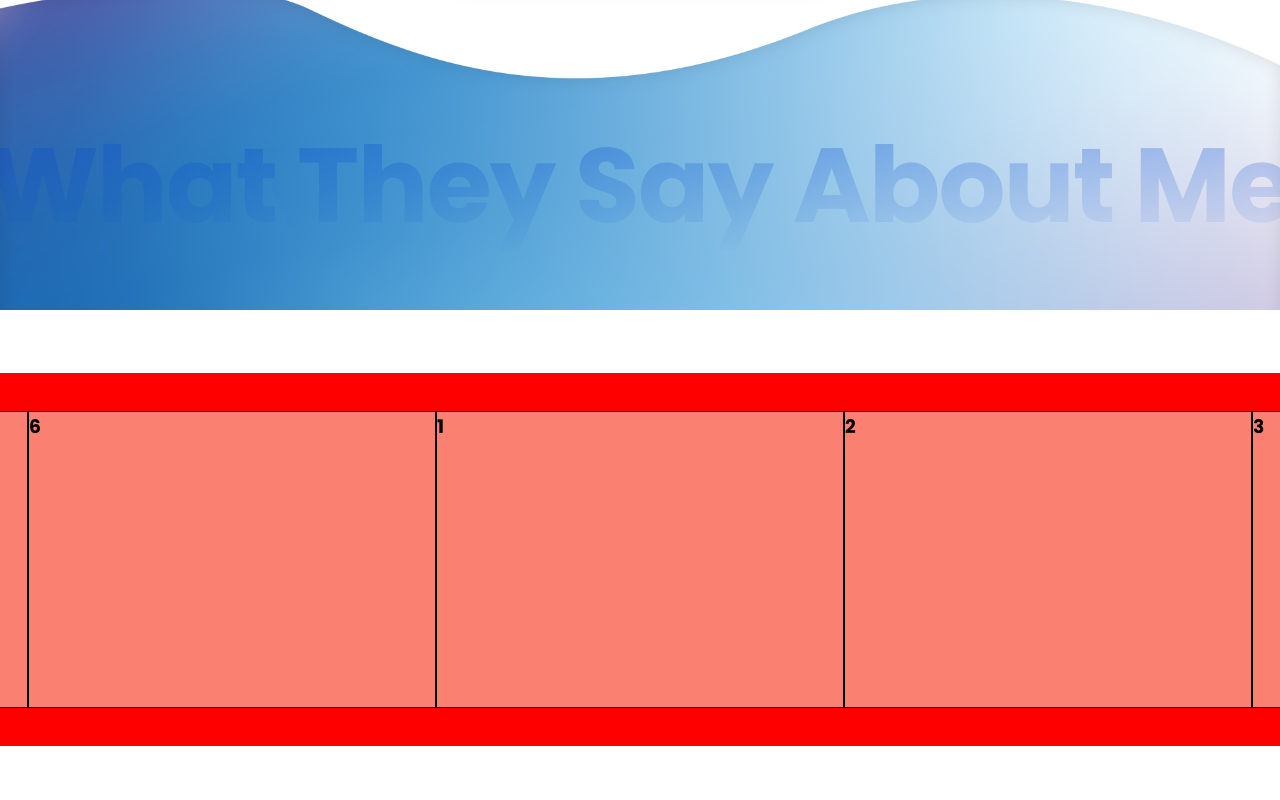
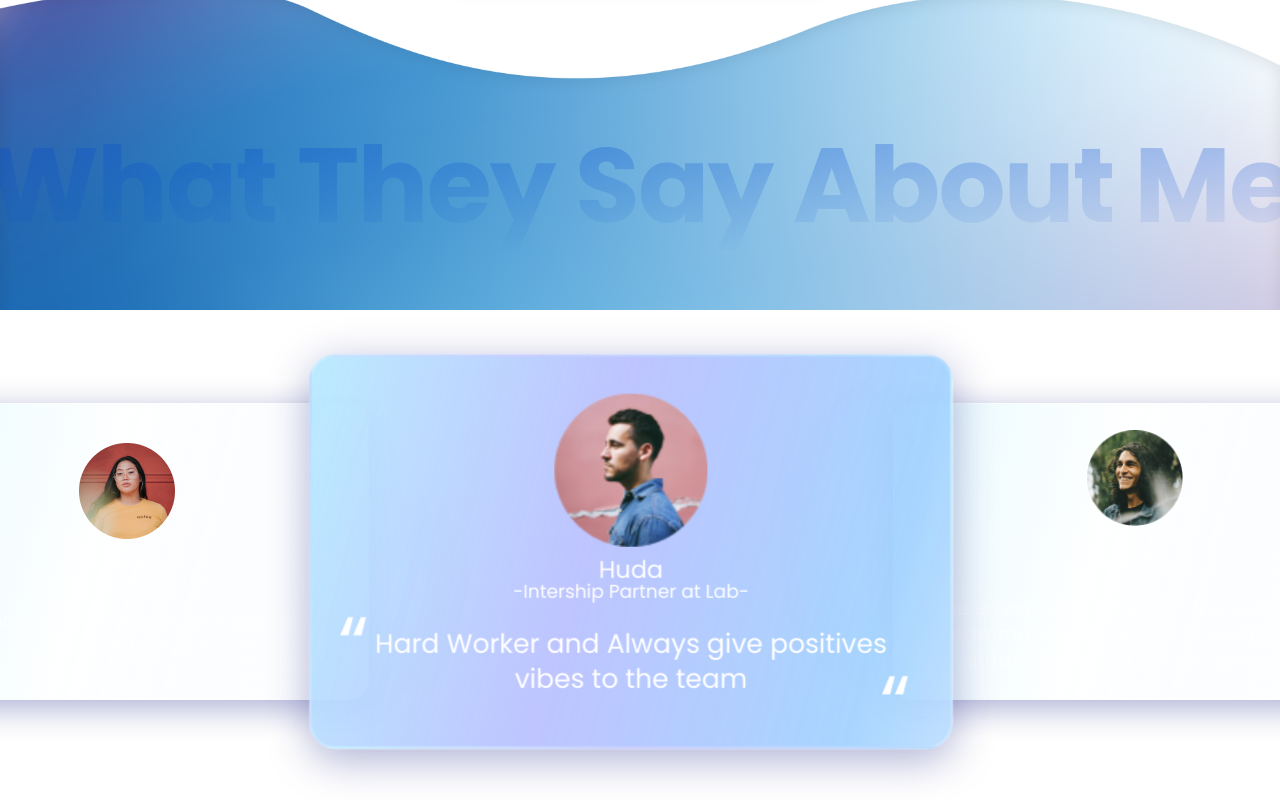
Before and after one commit to SedanaYoga/dewayu-porto, a Next.js app: page / in a window 1280 px wide. Shown: the part 2757-3557 px from the top of the page. Before the commit the page ends 3503 px from the top, so only its background shows below. Built offline with nearby package versions, Linux system fonts and the light colour scheme.

Commit message:
TestiCarousel is done with SwiperJS

```diff
--- a/components/TestiCarousel.tsx
+++ b/components/TestiCarousel.tsx
@@ -1,4 +1,7 @@
-import Slider from 'react-slick'
+// React SwiperJS (for carousel)
+import { Swiper, SwiperSlide } from 'swiper/react'
+import 'swiper/css'
+import Image from 'next/image'
 import styled from 'styled-components'
 
 interface TestiCarouselProps {
@@ -6,37 +9,34 @@ interface TestiCarouselProps {
 }
 const TestiCarousel = (props: TestiCarouselProps) => {
   const { data } = props
-  const settings = {
-    className: 'center',
-    centerMode: true,
-    infinite: true,
-    centerPadding: '60px',
-    slidesToShow: 3,
-    speed: 500,
-    dots: false,
-  }
+
   return (
     <TestiCarouselStyled>
-      <Slider {...settings} className='slider-container'>
-        <div className='card'>
-          <h3>1</h3>
-        </div>
-        <div className='card'>
-          <h3>2</h3>
-        </div>
-        <div className='card'>
-          <h3>3</h3>
-        </div>
-        <div className='card'>
-          <h3>4</h3>
-        </div>
-        <div className='card'>
-          <h3>5</h3>
-        </div>
-        <div className='card'>
-          <h3>6</h3>
-        </div>
-      </Slider>
+      <Swiper
+        slidesPerView={5}
+        centeredSlides={true}
+        loop={true}
+        spaceBetween={20}
+        onSlideChange={() => console.log('slide change')}
+        onSwiper={(swiper) => console.log(swiper)}
+      >
+        {data.map((testi, index) => (
+          <SwiperSlide key={index}>
+            <div className='testi-photo'>
+              <Image src={testi.img} width='96' height='96' alt={testi.name} />
+            </div>
+            <div className='testi-user'>
+              <h3>
+                {testi.name}
+                <span>{`-${testi.relation}-`}</span>
+              </h3>
+            </div>
+            <div className='comment'>
+              <p>{testi.comment}</p>
+            </div>
+          </SwiperSlide>
+        ))}
+      </Swiper>
     </TestiCarouselStyled>
   )
 }
@@ -44,19 +44,103 @@ const TestiCarousel = (props: TestiCarouselProps) => {
 export default TestiCarousel
 
 export const TestiCarouselStyled = styled.div`
-  margin-top: 120px;
-  .slider-container {
+  margin-top: 50px;
+  position: relative;
+  left: -287px;
+  width: 1911px;
+  height: auto;
+  padding: 100px 0 100px;
+  overflow: hidden;
+  /* background: red; */
+  .swiper {
+    width: 2500px;
+    left: -300px;
+    min-height: 200px;
+    overflow: visible;
+  }
+  .swiper-slide {
+    width: 200px;
+    height: 297px;
+    text-align: center;
+    font-size: 18px;
+    padding: 20px;
     display: flex;
+    flex-direction: column;
     justify-content: center;
     align-items: center;
-    width: 100%;
-    height: 373px;
-    background: red;
+    color: rgba(255, 255, 255, 0.5);
+    transition: all 0.3s ease;
+    background: linear-gradient(
+      104.66deg,
+      rgba(188, 243, 255, 0.43) -9.17%,
+      rgba(247, 252, 255, 0.0963021) 43.3%,
+      rgba(211, 234, 255, 0.0817) 65.76%,
+      rgba(249, 252, 255, 0.2752) 102.6%,
+      rgba(255, 255, 255, 0.4257) 129.21%
+    );
+
+    box-shadow: 0 8px 32px 0 rgba(31, 38, 135, 0.37);
+    backdrop-filter: blur(20px);
+    -webkit-backdrop-filter: blur(20px);
+    border: 1px solid rgba(255, 255, 255, 0.18);
+    backdrop-filter: blur(20px);
+    border-radius: 20px;
+
+    &.swiper-slide-active {
+      color: #fff;
+      background: linear-gradient(
+        104.66deg,
+        #bcf3ff -9.17%,
+        rgba(174, 182, 255, 0.8) 43.3%,
+        rgba(159, 209, 255, 0.9) 85.76%,
+        rgba(193, 224, 255, 0.9) 102.6%,
+        rgba(255, 255, 255, 1) 129.21%
+      );
+
+      box-shadow: 0 8px 32px 0 rgba(31, 38, 135, 0.37);
+      backdrop-filter: blur(80px);
+      -webkit-backdrop-filter: blur(80px);
+      border: 2px solid rgba(255, 255, 255, 0.18);
+      border-radius: 20px;
+      .testi-photo {
+        transform: scale(1.2);
+      }
+      transform: scale(1.33);
+      z-index: 2;
+    }
   }
-  .card {
-    width: 480px;
-    height: 297px;
-    background: salmon;
-    border: 1px solid black;
+  .testi-photo {
+    border-radius: 96px;
+  }
+  .testi-user {
+    h3 {
+      margin: 10px 0 20px;
+      font-size: 18px;
+      font-weight: 400;
+      line-height: 1;
+      span {
+        display: block;
+        font-size: 14px;
+      }
+    }
+  }
+  .comment {
+    position: relative;
+    font-size: 20px;
+    line-height: 1.3;
+    ::before {
+      content: '“';
+      position: absolute;
+      font-size: 60px;
+      top: -25px;
+      left: 0;
+    }
+    p::before {
+      content: '“';
+      position: absolute;
+      font-size: 60px;
+      bottom: -45px;
+      right: 10px;
+    }
   }
 `
--- a/package.json
+++ b/package.json
@@ -12,13 +12,11 @@
     "next": "11.1.2",
     "react": "17.0.2",
     "react-dom": "17.0.2",
-    "react-slick": "^0.28.1",
-    "slick-carousel": "^1.8.1",
-    "styled-components": "^5.3.1"
+    "styled-components": "^5.3.1",
+    "swiper": "^7.0.8"
   },
   "devDependencies": {
     "@types/react": "17.0.24",
-    "@types/react-slick": "^0.23.5",
     "@types/styled-components": "^5.1.14",
     "babel-plugin-inline-react-svg": "^2.0.1",
     "babel-plugin-styled-components": "^1.13.2",
--- a/pages/_app.tsx
+++ b/pages/_app.tsx
@@ -1,6 +1,4 @@
 import '../styles/globals.css'
-import 'slick-carousel/slick/slick.css'
-import 'slick-carousel/slick/slick-theme.css'
 import type { AppProps } from 'next/app'
 import {
   createGlobalStyle,
```
Also changed, not shown: 1 other file (tests, documents, lock files or other folders).
